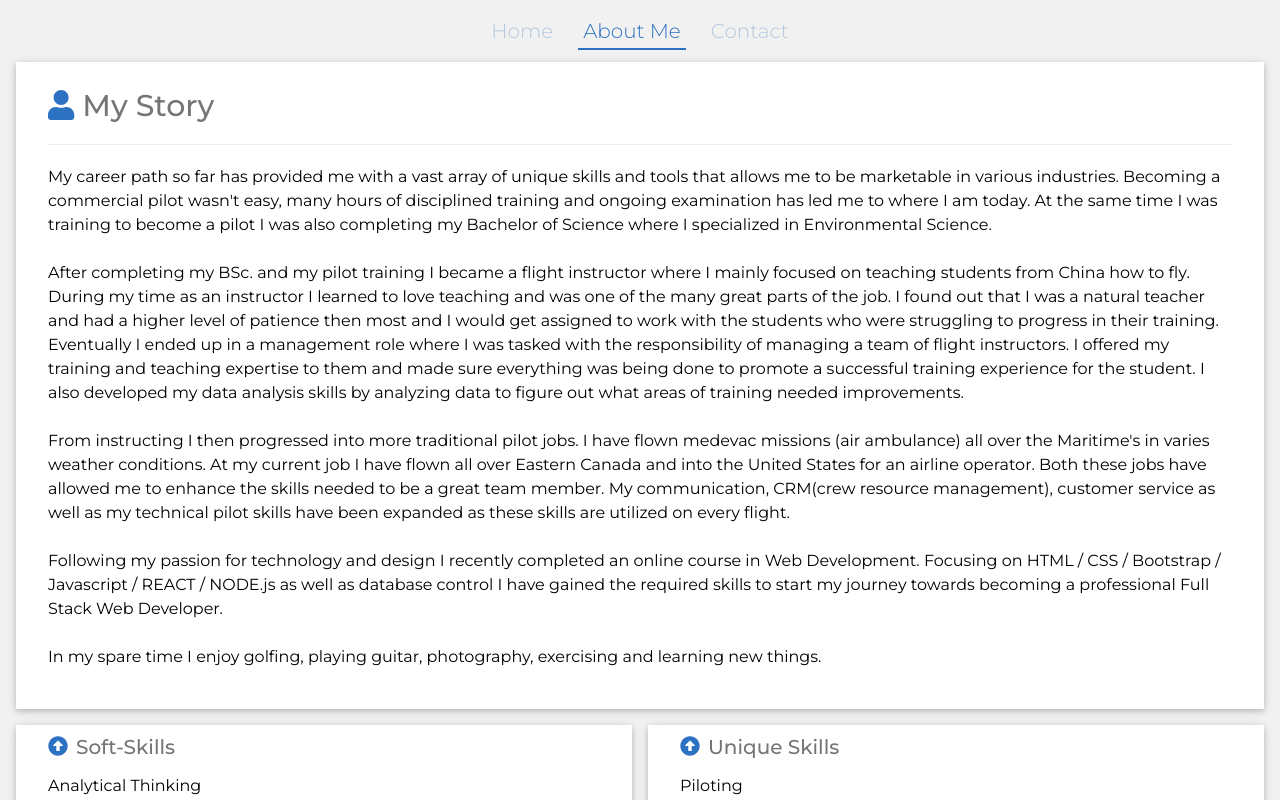
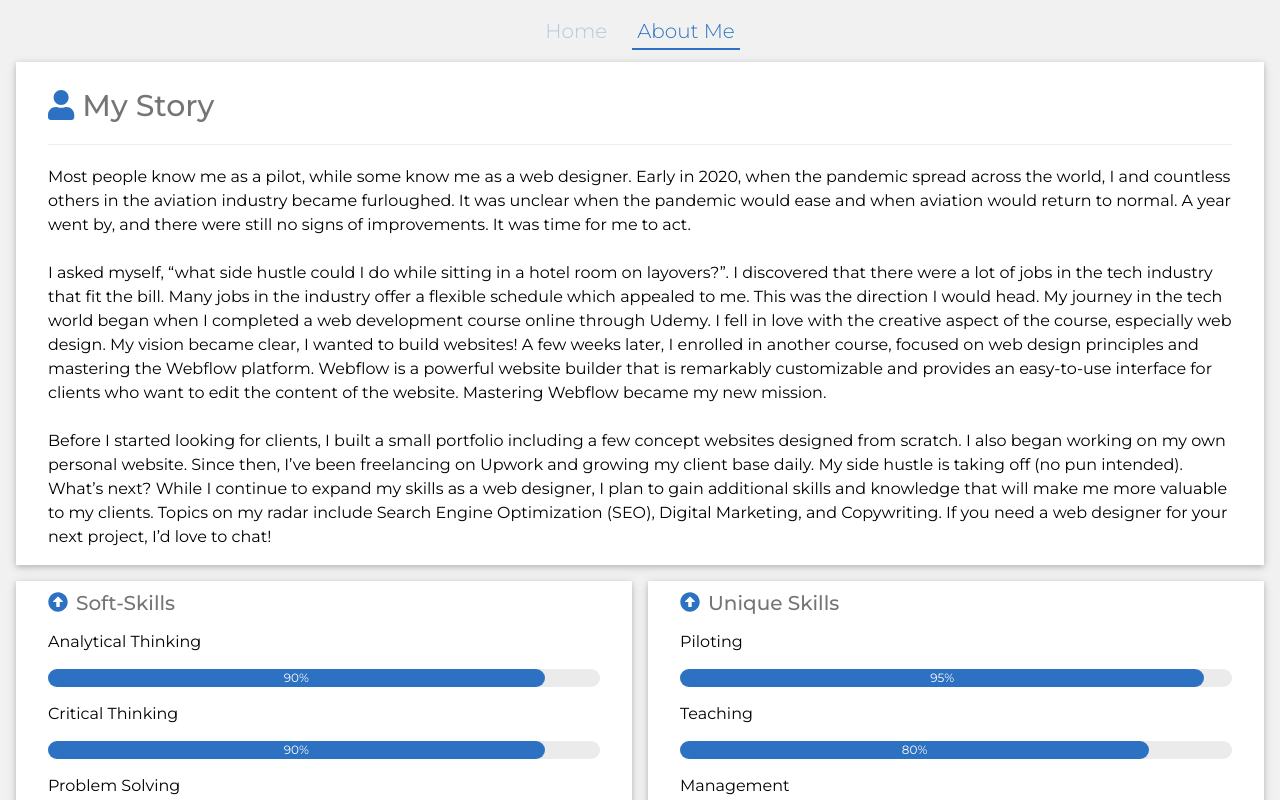
Before and after one commit to patshannon/resume-project, a React (Create React App) app: page /about-me in a window 1280 px wide. Built offline with nearby package versions, Linux system fonts and the light colour scheme.

Commit message:
create build

```diff
--- a/src/components/About/ContentBox.jsx
+++ b/src/components/About/ContentBox.jsx
@@ -1,135 +1,169 @@
-import React from "react"
-import { FontAwesomeIcon } from '@fortawesome/react-fontawesome'
-import { faArrowAltCircleUp } from '@fortawesome/free-solid-svg-icons'
-import { faAward } from '@fortawesome/free-solid-svg-icons'
-import { faUser } from '@fortawesome/free-solid-svg-icons'
+import React from "react";
+import { FontAwesomeIcon } from "@fortawesome/react-fontawesome";
+import { faArrowAltCircleUp } from "@fortawesome/free-solid-svg-icons";
+import { faAward } from "@fortawesome/free-solid-svg-icons";
+import { faUser } from "@fortawesome/free-solid-svg-icons";
 
-
-function ContentBox(){
-    return(
+function ContentBox() {
+  return (
     <>
       <div className="col-md-12 float-left">
         <div className="right-box margin-bottom">
           <div className="infoBox">
             <h2 className="padding-16 icon-grey">
               <FontAwesomeIcon icon={faUser} className="color-navy fa-icon" />
-                        My Story</h2>
+              My Story
+            </h2>
             <hr></hr>
             <p className="about-info">
-                            My career path so far has provided me with a vast array of unique skills and tools that allows me to be marketable in various industries.
-                            Becoming a commercial pilot wasn't easy,  many hours of disciplined training and ongoing examination has led me to where I am today.
-                            At the same time I was training to become a pilot I was also completing my Bachelor of Science where I specialized in Environmental Science.
+              Most people know me as a pilot, while some know me as a web
+              designer. Early in 2020, when the pandemic spread across the
+              world, I and countless others in the aviation industry became
+              furloughed. It was unclear when the pandemic would ease and when
+              aviation would return to normal. A year went by, and there were
+              still no signs of improvements. It was time for me to act.
               <br></br>
-                        <br></br>
-                            After completing my BSc. and my pilot training I became a flight instructor where I mainly focused on teaching students from China how to fly.
-                            During my time as an instructor I learned to love teaching and was one of the many great parts of the job.
-                            I found out that I was a natural teacher and had a higher level of patience then most and I would get assigned to work with the students who were struggling to progress in their training.
-                            Eventually I ended up in a management role where I was tasked with the responsibility of managing a team of flight instructors.
-                            I offered my training and teaching expertise to them and made sure everything was being done to promote a successful training experience for the student.
-                            I also developed my data analysis skills by analyzing data to figure out what areas of training needed improvements.
-                        <br></br>
-                        <br></br>
-                            From instructing I then progressed into more traditional pilot jobs.  I have flown medevac missions (air ambulance) all over the Maritime's in varies weather conditions.
-                            At my current job I have flown all over Eastern Canada and into the United States for an airline operator.  Both these jobs have allowed me to enhance the skills needed to be a great team member.
-                            My communication, CRM(crew resource management), customer service as well as my technical pilot skills have been expanded as these skills are utilized on every flight.
-                        <br></br>
-                        <br></br>
-                            Following my passion for technology and design I recently completed an online course in Web Development.
-                            Focusing on HTML / CSS / Bootstrap / Javascript / REACT / NODE.js as well as database control I have gained the required skills to start my journey towards becoming a professional Full Stack Web Developer.
-                        <br></br>
-                        <br></br>
-                            In my spare time I enjoy golfing, playing guitar, photography, exercising and learning new things.
-                        <br></br>
-                        <br></br>
+              <br></br>I asked myself, “what side hustle could I do while
+              sitting in a hotel room on layovers?”. I discovered that there
+              were a lot of jobs in the tech industry that fit the bill. Many
+              jobs in the industry offer a flexible schedule which appealed to
+              me. This was the direction I would head. My journey in the tech
+              world began when I completed a web development course online
+              through Udemy. I fell in love with the creative aspect of the
+              course, especially web design. My vision became clear, I wanted to
+              build websites! A few weeks later, I enrolled in another course,
+              focused on web design principles and mastering the Webflow
+              platform. Webflow is a powerful website builder that is remarkably
+              customizable and provides an easy-to-use interface for clients who
+              want to edit the content of the website. Mastering Webflow became
+              my new mission.
+              <br />
+              <br />
+              Before I started looking for clients, I built a small portfolio
+              including a few concept websites designed from scratch. I also
+              began working on my own personal website. Since then, I’ve been
+              freelancing on Upwork and growing my client base daily. My side
+              hustle is taking off (no pun intended). What’s next? While I
+              continue to expand my skills as a web designer, I plan to gain
+              additional skills and knowledge that will make me more valuable to
+              my clients. Topics on my radar include Search Engine Optimization
+              (SEO), Digital Marketing, and Copywriting. If you need a web
+              designer for your next project, I’d love to chat!
             </p>
           </div>
         </div>
       </div>
 
-            <div className = "col-md-6 float-left">
+      <div className="col-md-6 float-left">
         <div className="right-box margin-bottom">
           <div className="infoBox margin-bottom">
             <h5 className="icon-grey">
-                            <FontAwesomeIcon icon={faArrowAltCircleUp} className="color-navy fa-icon" />
+              <FontAwesomeIcon
+                icon={faArrowAltCircleUp}
+                className="color-navy fa-icon"
+              />
               Soft-Skills
             </h5>
 
             <p>Analytical Thinking</p>
             <div className="skills-meter-background">
-                            <div className="skills-meter-foreground" style={{width:"90%"}}>90%</div>
+              <div className="skills-meter-foreground" style={{ width: "90%" }}>
+                90%
+              </div>
             </div>
 
             <p>Critical Thinking</p>
             <div className="skills-meter-background">
-                            <div className="skills-meter-foreground" style={{width:"90%"}}>90%</div>
+              <div className="skills-meter-foreground" style={{ width: "90%" }}>
+                90%
+              </div>
             </div>
 
             <p>Problem Solving</p>
             <div className="skills-meter-background">
-                            <div className="skills-meter-foreground" style={{width:"85%"}}>85%</div>
+              <div className="skills-meter-foreground" style={{ width: "85%" }}>
+                85%
+              </div>
             </div>
 
             <p>Communication</p>
             <div className="skills-meter-background">
-                            <div className="skills-meter-foreground" style={{width:"85%"}}>85%</div>
+              <div className="skills-meter-foreground" style={{ width: "85%" }}>
+                85%
+              </div>
             </div>
 
             <p>Teamwork</p>
             <div className="skills-meter-background">
-                            <div className="skills-meter-foreground" style={{width:"80%"}}>80%</div>
+              <div className="skills-meter-foreground" style={{ width: "80%" }}>
+                80%
+              </div>
             </div>
 
             <p>Creativity</p>
             <div className="skills-meter-background">
-                            <div className="skills-meter-foreground" style={{width:"70%"}}>70%</div>
+              <div className="skills-meter-foreground" style={{ width: "70%" }}>
+                70%
+              </div>
             </div>
           </div>
         </div>
       </div>
 
-
-            <div className = "col-md-6 float-left">
+      <div className="col-md-6 float-left">
         <div className="right-box margin-bottom">
           <div className="infoBox margin-bottom">
             <h5 className="icon-grey">
-                            <FontAwesomeIcon icon={faArrowAltCircleUp} className="color-navy fa-icon" />
+              <FontAwesomeIcon
+                icon={faArrowAltCircleUp}
+                className="color-navy fa-icon"
+              />
               Unique Skills
             </h5>
             <p>Piloting</p>
             <div className="skills-meter-background">
-                                <div className="skills-meter-foreground" style={{width:"95%"}}>95%</div>
+              <div className="skills-meter-foreground" style={{ width: "95%" }}>
+                95%
+              </div>
             </div>
 
             <p>Teaching</p>
             <div className="skills-meter-background">
-                                <div className="skills-meter-foreground" style={{width:"85%"}}>80%</div>
+              <div className="skills-meter-foreground" style={{ width: "85%" }}>
+                80%
+              </div>
             </div>
 
             <p>Management</p>
             <div className="skills-meter-background">
-                                <div className="skills-meter-foreground" style={{width:"80%"}}>80%</div>
+              <div className="skills-meter-foreground" style={{ width: "80%" }}>
+                80%
+              </div>
             </div>
 
             <p>Data Analysis</p>
             <div className="skills-meter-background">
-                                <div className="skills-meter-foreground" style={{width:"75%"}}>85%</div>
+              <div className="skills-meter-foreground" style={{ width: "75%" }}>
+                85%
+              </div>
             </div>
 
             <p>Photography</p>
             <div className="skills-meter-background">
-                                <div className="skills-meter-foreground" style={{width:"75%"}}>80%</div>
+              <div className="skills-meter-foreground" style={{ width: "75%" }}>
+                80%
+              </div>
             </div>
 
             <hr></hr>
 
             <h5 className="icon-grey">
-
               <FontAwesomeIcon icon={faAward} className="color-navy fa-icon" />
               Awards & Achievements
-
             </h5>
 
-                            <p>Moncton Flight College Employer’s Choice Award
+            <p>
+              Moncton Flight College Employer’s Choice Award
               <br></br>
               Jazz Aviation Most Outstanding Student
               <br></br>
@@ -138,12 +172,10 @@ function ContentBox(){
               Robert M. Bateman Commercial Pilot of The Year
             </p>
           </div>
-
         </div>
       </div>
     </>
-
   );
-};
+}
 
 export default ContentBox;
--- a/src/components/App.jsx
+++ b/src/components/App.jsx
@@ -1,41 +1,45 @@
 import React, { useState } from "react";
-import { MemoryRouter, Switch, Route, BrowserRouter as Router, Redirect, Link, NavLink } from 'react-router-dom';
-import {CSSTransition} from "react-transition-group";
+import {
+  MemoryRouter,
+  Switch,
+  Route,
+  BrowserRouter as Router,
+  Redirect,
+  Link,
+  NavLink,
+} from "react-router-dom";
+import { CSSTransition } from "react-transition-group";
 
-import Home from "./Home/Home"
-import About from "./About/About"
-import Contact from "./Contact/Contact"
+import Home from "./Home/Home";
+import About from "./About/About";
+import Contact from "./Contact/Contact";
 import { logDOM } from "@testing-library/dom";
 
+const routes = [
+  { path: "/", name: "Home", Component: Home },
+  { path: "/about-me", name: "About Me", Component: About },
+  // { path: '/contact', name: 'Contact', Component: Contact },      // WORK IN PROGESS
+];
 
-const routes = [
-  { path: '/', name: 'Home', Component: Home },
-  { path: '/about-me', name: 'About Me', Component: About },
-  { path: '/contact', name: 'Contact', Component: Contact },      // WORK IN PROGESS
-]
-
-
-function App(){
-  return(
+function App() {
+  return (
     <Router>
       <>
         <div className="padding-16">
           <nav className="justify-center">
-            {routes.map(route =>(
+            {routes.map((route) => (
               <NavLink
                 key={route.path}
                 to={route.path}
                 activeClassName="active"
                 className="nav-margin nav-padding nav-btn"
                 exact
-                >
-                  {route.name}
+              >
+                {route.name}
               </NavLink>
             ))}
           </nav>
         </div>
-
-
 
         <div>
           {routes.map(({ path, Component }) => (
@@ -57,7 +61,7 @@ function App(){
         </div>
       </>
     </Router>
-);
-  };
+  );
+}
 
 export default App;
--- a/src/components/Home/ContentBoxLeft.jsx
+++ b/src/components/Home/ContentBoxLeft.jsx
@@ -1,15 +1,15 @@
 import React from "react";
 
-const email = process.env.REACT_APP_EMAIL
+const email = "peshannon104@gmail.com";
 
-function ContentBoxLeft(){
+function ContentBoxLeft() {
   return (
-        <div className="col-md-4 float-left" >
+    <div className="col-md-4 float-left">
       <div className="contentBox">
         <div className="picture-box">
-                    <img className="headshot" src="/img/headshot.png"></img>
+          <img className="headshot" src="/img/headshot2.jpg"></img>
           <div className="name-box">
-                        <h2 class="name-font">{process.env.REACT_APP_FULL_NAME}</h2>
+            <h2 class="name-font">Patrick Shannon</h2>
           </div>
         </div>
 
@@ -17,7 +17,7 @@ function ContentBoxLeft(){
           <hr></hr>
           <p>
             <i className="fa fa-briefcase fa-fw color-navy"></i>
-                        Pilot & Web Developer
+            Webflow Developer | Web Developer
           </p>
 
           <p>
@@ -27,13 +27,18 @@ function ContentBoxLeft(){
 
           <p>
             <i className="fa fa-envelope fa-fw color-navy"></i>
-                        <a className="icon-grey" href={`https://mail.google.com/mail/?view=cm&fs=1&tf=1&to=${email}`} target="_blank">{process.env.REACT_APP_EMAIL}</a>
+            <a
+              className="icon-grey"
+              href={`https://mail.google.com/mail/?view=cm&fs=1&tf=1&to=${email}`}
+              target="_blank"
+            >
+              peshannon104@gmail.com
+            </a>
           </p>
-
 
           <p>
             <i className="fa fa-phone fa-fw color-navy"></i>
-                        {process.env.REACT_APP_PHONE}
+            1-506-252-1088
           </p>
 
           <hr></hr>
@@ -41,37 +46,52 @@ function ContentBoxLeft(){
           <h5 className="icon-grey">
             <i className="fa fa-asterisk fa-fw color-navy"></i>
             Skills
-
           </h5>
-
+          <p>Webflow</p>
+          <div className="skills-meter-background">
+            <div className="skills-meter-foreground" style={{ width: "85%" }}>
+              85%
+            </div>
+          </div>
           <p>HTML</p>
           <div className="skills-meter-background">
-                        <div className="skills-meter-foreground" style={{width:"80%"}}>80%</div>
+            <div className="skills-meter-foreground" style={{ width: "80%" }}>
+              80%
+            </div>
           </div>
 
           <p>CSS</p>
           <div className="skills-meter-background">
-                        <div className="skills-meter-foreground" style={{width:"80%"}}>80%</div>
+            <div className="skills-meter-foreground" style={{ width: "80%" }}>
+              80%
+            </div>
+          </div>
+          <p>Javascript</p>
+          <div className="skills-meter-background">
+            <div className="skills-meter-foreground" style={{ width: "70%" }}>
+              70%
+            </div>
           </div>
 
           <p>React</p>
           <div className="skills-meter-background">
-                        <div className="skills-meter-foreground" style={{width:"70%"}}>70%</div>
+            <div className="skills-meter-foreground" style={{ width: "60%" }}>
+              60%
             </div>
-
-                    <p>Javascript</p>
-                    <div className="skills-meter-background">
-                        <div className="skills-meter-foreground" style={{width:"60%"}}>60%</div>
           </div>
 
           <p>Node</p>
           <div className="skills-meter-background">
-                        <div className="skills-meter-foreground" style={{width:"55%"}}>55%</div>
+            <div className="skills-meter-foreground" style={{ width: "55%" }}>
+              55%
+            </div>
           </div>
 
           <p>MongoDB</p>
           <div className="skills-meter-background">
-                        <div className="skills-meter-foreground" style={{width:"50%"}}>50%</div>
+            <div className="skills-meter-foreground" style={{ width: "50%" }}>
+              50%
+            </div>
           </div>
 
           <br></br>
@@ -82,17 +102,23 @@ function ContentBoxLeft(){
 
           <p>English</p>
           <div className="skills-meter-background">
-                        <div className="skills-meter-foreground"style={{width:"100%",height:"24px"}}></div>
+            <div
+              className="skills-meter-foreground"
+              style={{ width: "100%", height: "24px" }}
+            ></div>
           </div>
 
           <p>French</p>
           <div className="skills-meter-background">
-                        <div className="skills-meter-foreground"style={{width:"50%",height:"24px"}}></div>
+            <div
+              className="skills-meter-foreground"
+              style={{ width: "50%", height: "24px" }}
+            ></div>
           </div>
           <br></br>
         </div>
       </div>
     </div>
   );
-};
+}
 export default ContentBoxLeft;
```
Also changed, not shown: src/components/Home/ContentBoxRight.jsx (+67 -20 lines), public/img/headshot2.jpg (added), 1 other file (tests, documents, lock files or other folders). Lines whose indentation alone changed are shown as unchanged.
